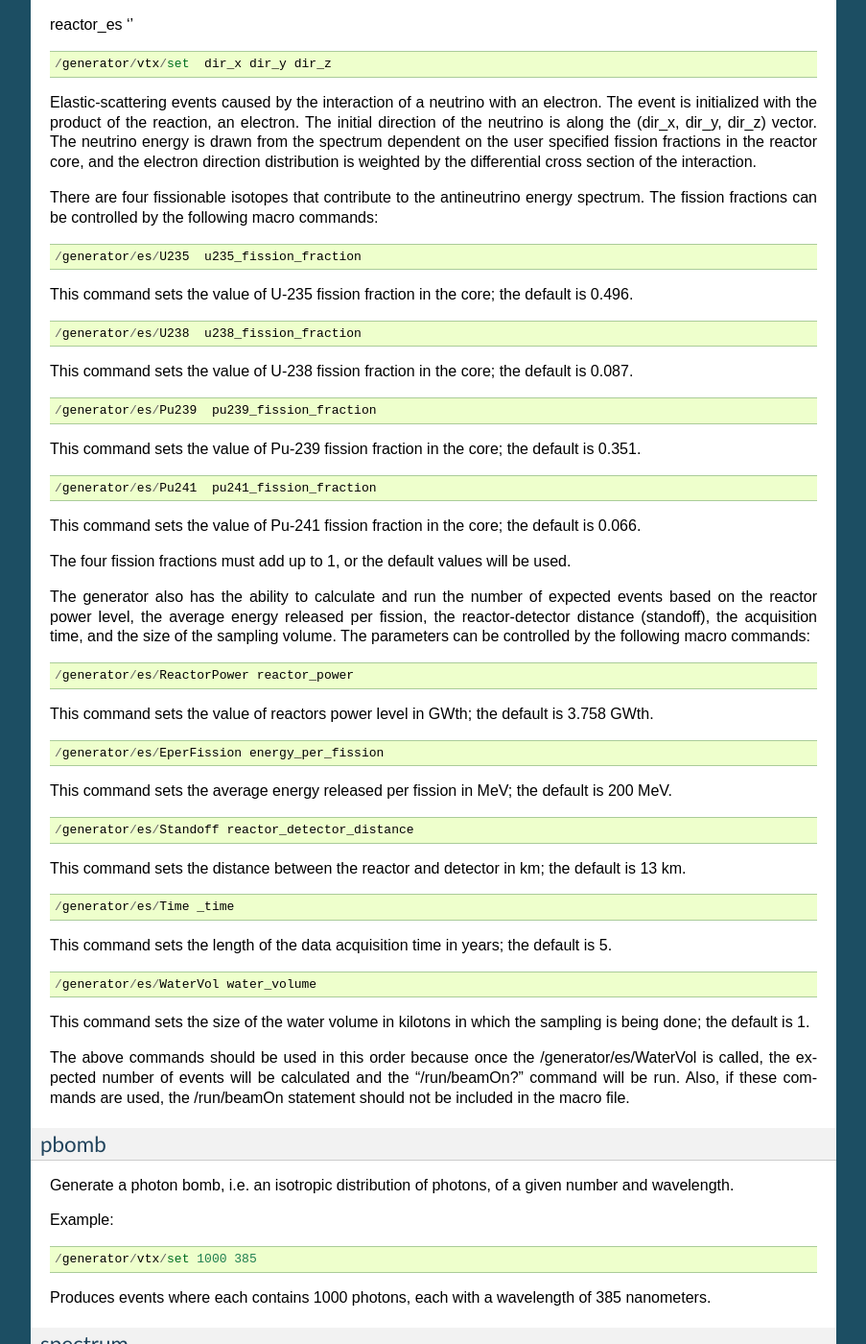
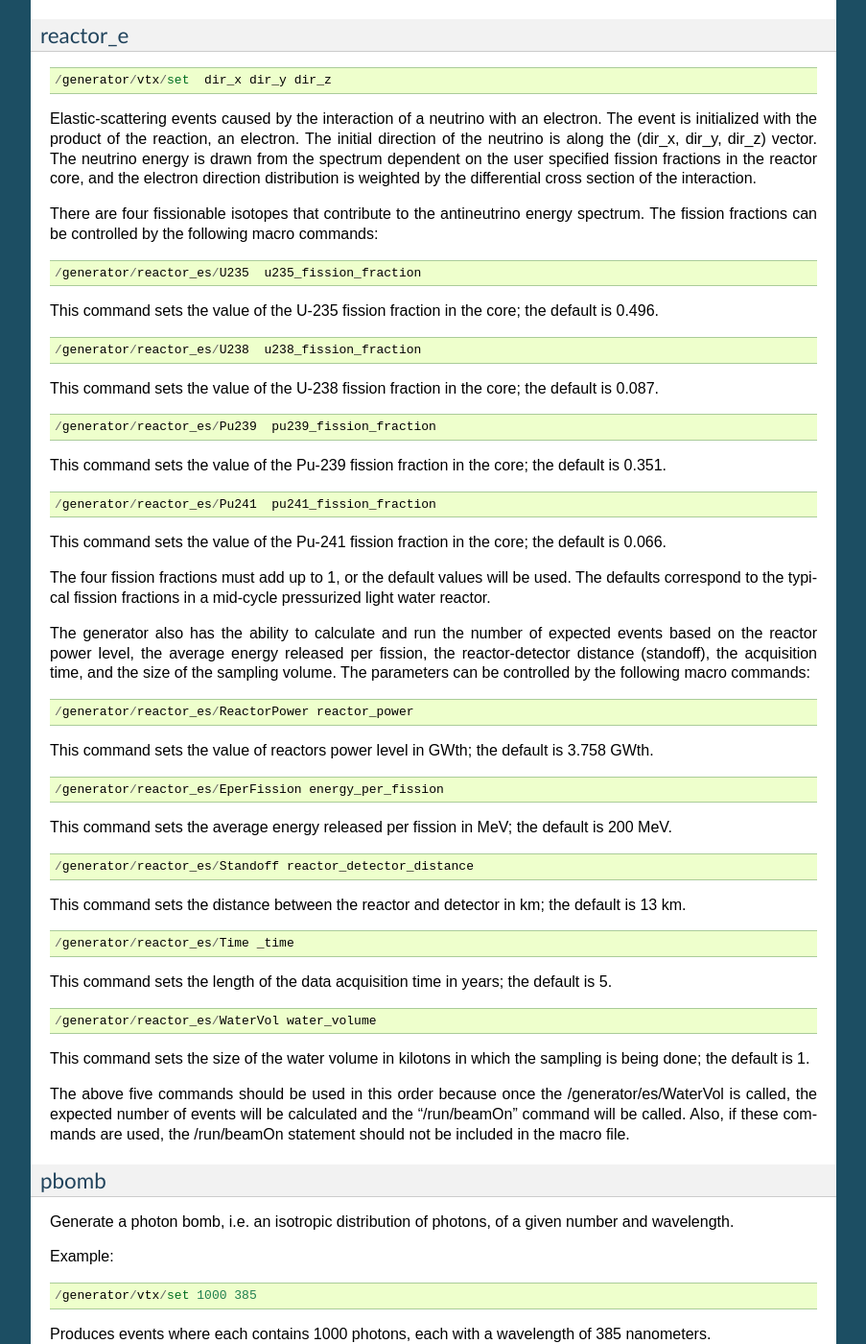
Before and after one commit to rat-pac/rat-pac, a Sphinx documentation site: the page built from doc/generators.rst, in a window 1280 px wide and 1400 px high, scrolled down 4917 px. Shown: the whole window at 96% size, without its empty margins (198-1101 px from the left). Built offline with Sphinx 7.4.7, drawn with Linux system fonts in a browser that asks for light colours; formulas are drawn with MathJax 3.

Commit message:
Update some typos and add to the reactor es generator documentation

```diff
--- a/doc/generators.rst
+++ b/doc/generators.rst
@@ -234,8 +234,8 @@ This command sets the value of sine-squared of the weak mixing angle; the defaul
 
 This command sets the value of the neutrino magnetic moment (units are Bohr magnetons); the default is 0.
 
-reactor_es
-''
+reactor_e
+'''''''''
 
 ::
 
@@ -247,72 +247,72 @@ There are four fissionable isotopes that contribute to the antineutrino energy s
 
 ::
 
-    /generator/es/U235  u235_fission_fraction
+    /generator/reactor_es/U235  u235_fission_fraction
 
 
-This command sets the value of U-235 fission fraction in the core; the default is 0.496.
+This command sets the value of the U-235 fission fraction in the core; the default is 0.496.
 
 ::
 
-    /generator/es/U238  u238_fission_fraction
+    /generator/reactor_es/U238  u238_fission_fraction
 
 
-This command sets the value of U-238 fission fraction in the core; the default is 0.087.
+This command sets the value of the U-238 fission fraction in the core; the default is 0.087.
 
 ::
 
-    /generator/es/Pu239  pu239_fission_fraction
+    /generator/reactor_es/Pu239  pu239_fission_fraction
 
 
-This command sets the value of Pu-239 fission fraction in the core; the default is 0.351.
+This command sets the value of the Pu-239 fission fraction in the core; the default is 0.351.
 
 ::
 
-    /generator/es/Pu241  pu241_fission_fraction
+    /generator/reactor_es/Pu241  pu241_fission_fraction
 
 
-This command sets the value of Pu-241 fission fraction in the core; the default is 0.066.
+This command sets the value of the Pu-241 fission fraction in the core; the default is 0.066.
 
-The four fission fractions must add up to 1, or the default values will be used.
+The four fission fractions must add up to 1, or the default values will be used. The defaults correspond to the typical fission fractions in a mid-cycle pressurized light water reactor.
 
 The generator also has the ability to calculate and run the number of expected events based on the reactor power level, the average energy released per fission, the reactor-detector distance (standoff), the acquisition time, and the size of the sampling volume. The parameters can be controlled by the following macro commands:
 
 ::
 
-    /generator/es/ReactorPower reactor_power
+    /generator/reactor_es/ReactorPower reactor_power
 
 
 This command sets the value of reactors power level in GWth; the default is 3.758 GWth.
 
 ::
 
-    /generator/es/EperFission energy_per_fission
+    /generator/reactor_es/EperFission energy_per_fission
 
 
 This command sets the average energy released per fission in MeV; the default is 200 MeV.
 
 ::
 
-    /generator/es/Standoff reactor_detector_distance
+    /generator/reactor_es/Standoff reactor_detector_distance
 
 
 This command sets the distance between the reactor and detector in km; the default is 13 km.
 
 ::
 
-    /generator/es/Time _time
+    /generator/reactor_es/Time _time
 
 
 This command sets the length of the data acquisition time in years; the default is 5.
 
 ::
 
-    /generator/es/WaterVol water_volume
+    /generator/reactor_es/WaterVol water_volume
 
 
 This command sets the size of the water volume in kilotons in which the sampling is being done; the default is 1.
 
-The above commands should be used in this order because once the /generator/es/WaterVol is called, the expected number of events will be calculated and the "/run/beamOn?" command will be run. Also, if these commands are used, the /run/beamOn statement should not be included in the macro file.
+The above five commands should be used in this order because once the /generator/es/WaterVol is called, the expected number of events will be calculated and the "/run/beamOn" command will be called. Also, if these commands are used, the /run/beamOn statement should not be included in the macro file.
 
 pbomb
 '''''
```
